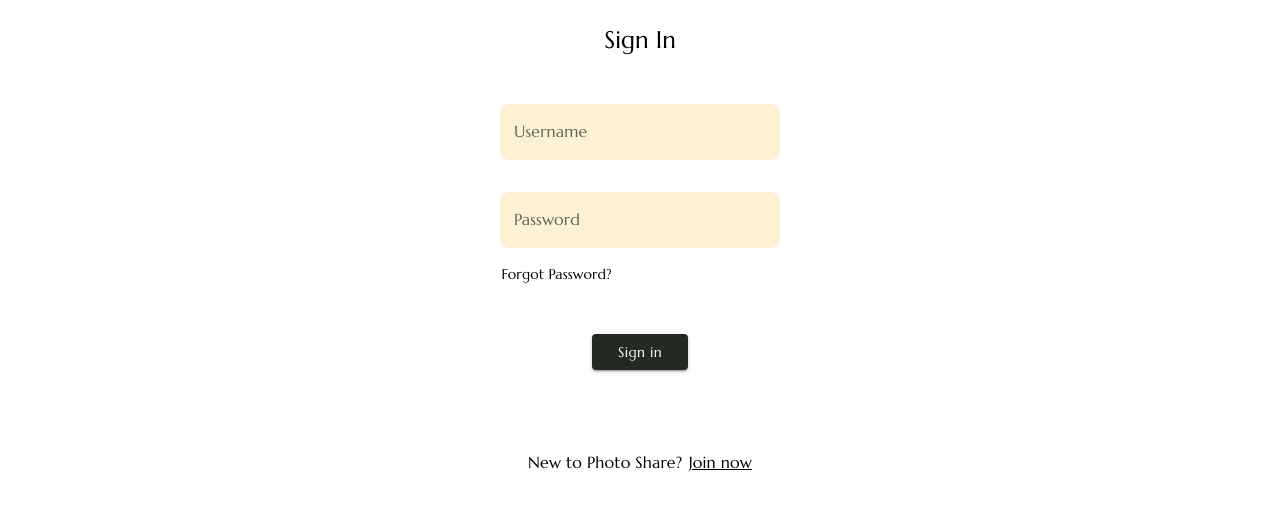
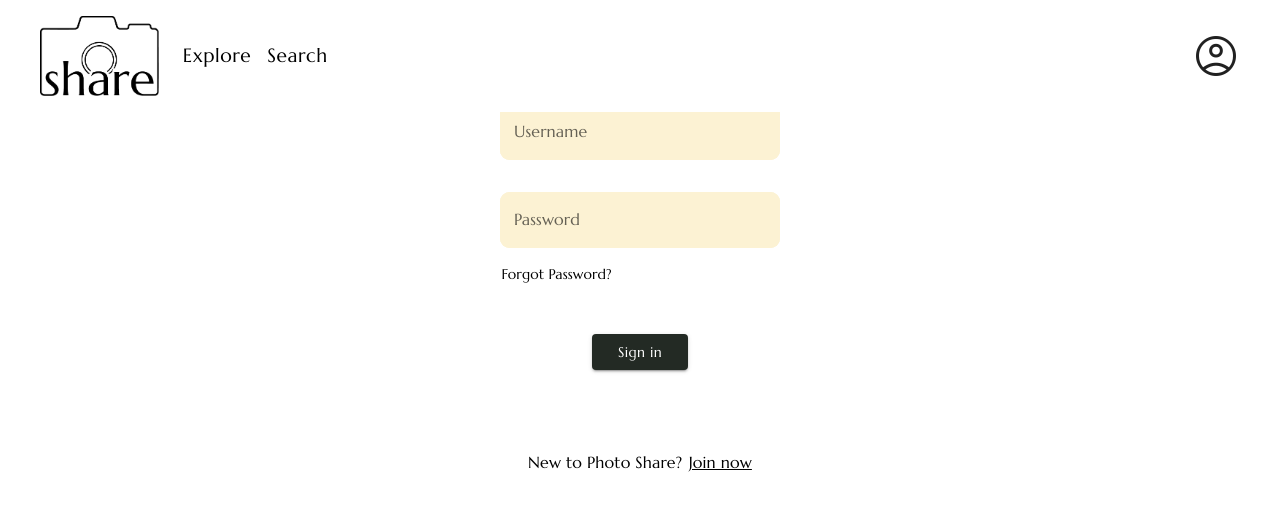
Before and after one commit to nathaliegustafsson/User-Based-Content, a React (Vite) app in the folder client/: page /signin in a window 1280 px wide. Shown: the top 508 px of the page. Built offline with nearby package versions, Linux system fonts and the light colour scheme.

Commit message:
Add static position, does not work

```diff
--- a/client/src/components/Header.tsx
+++ b/client/src/components/Header.tsx
@@ -62,6 +62,7 @@ function Header() {
 
   return (
     <AppBar
+      // position="static"
       elevation={0}
       sx={{
         background: (theme) => theme.palette.background.default,
--- a/client/src/pages/SignInPage.tsx
+++ b/client/src/pages/SignInPage.tsx
@@ -1,8 +1,12 @@
+import Header from "../components/Header";
 import SignInForm from "../components/SignInForm";
 
 function SignInPage() {
   return (
     <div>
+      <header>
+        <Header />
+      </header>
       <main>
         <SignInForm />
       </main>
```
